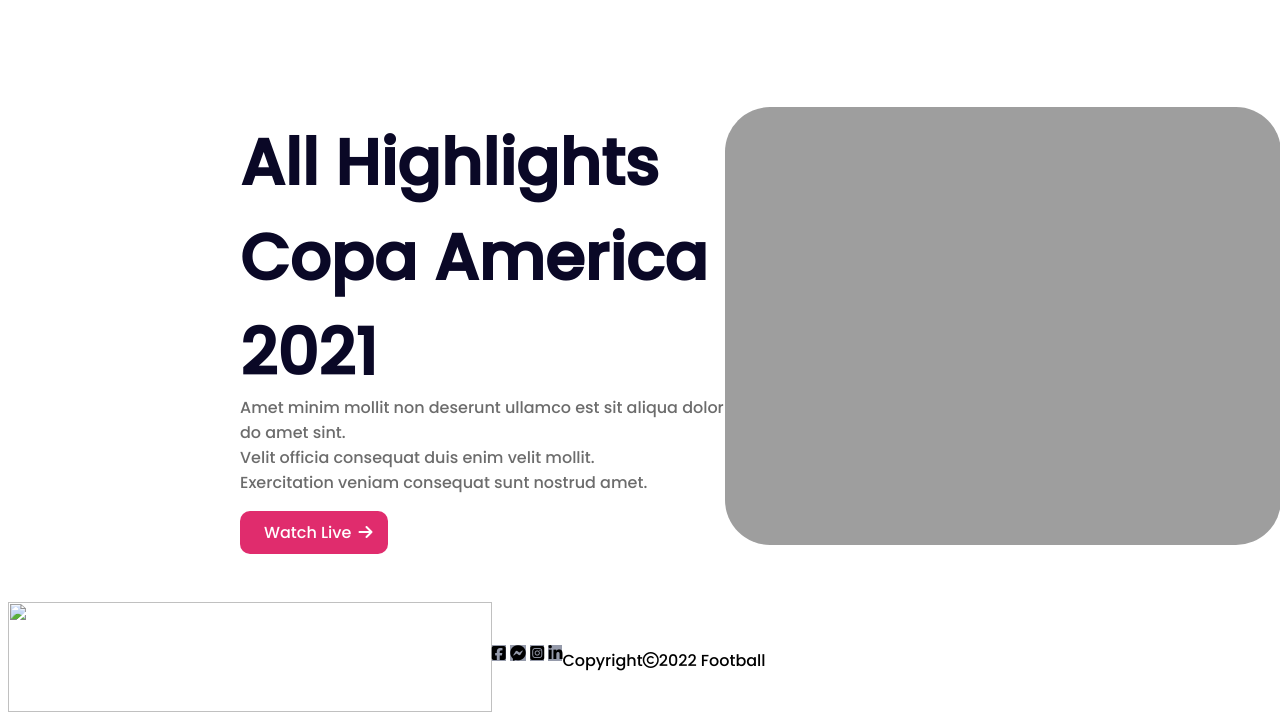
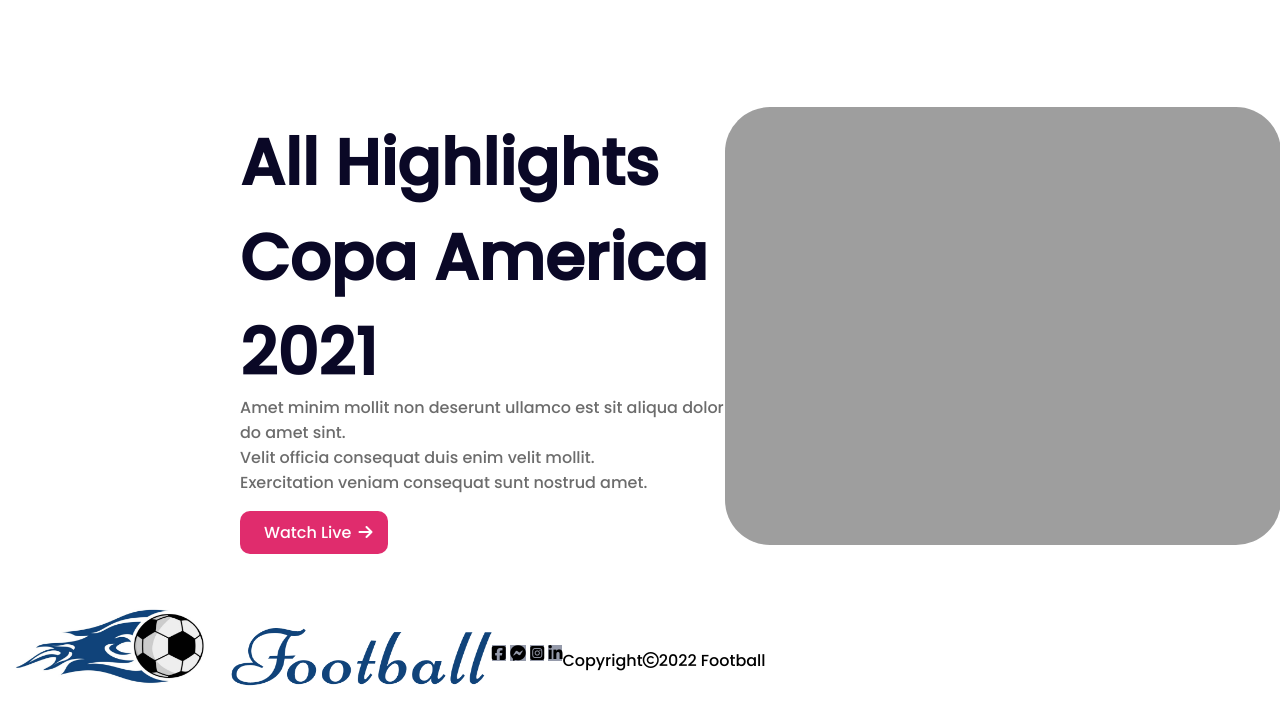
Before and after one commit to 555REDOY555/assignment-2, a plain HTML site: page index.html in a window 1280 px wide. Shown: the part 2662-3389 px from the top of the page. Drawn offline with Linux system fonts and the light colour scheme; the site is published under a folder, as on GitHub Pages, so addresses that start at the root find nothing.

Commit message:
not yeat

```diff
--- a/index.html
+++ b/index.html
@@ -192,7 +192,7 @@
     <!-- footr on -->
     <footer>
         <div class="footer-start">
-            <img src="/images/Logo.png" alt="">
+            <img src="images/Logo.png" alt="">
         </div>
         <div>
             <i class="fab fa-facebook-square"></i>
```
